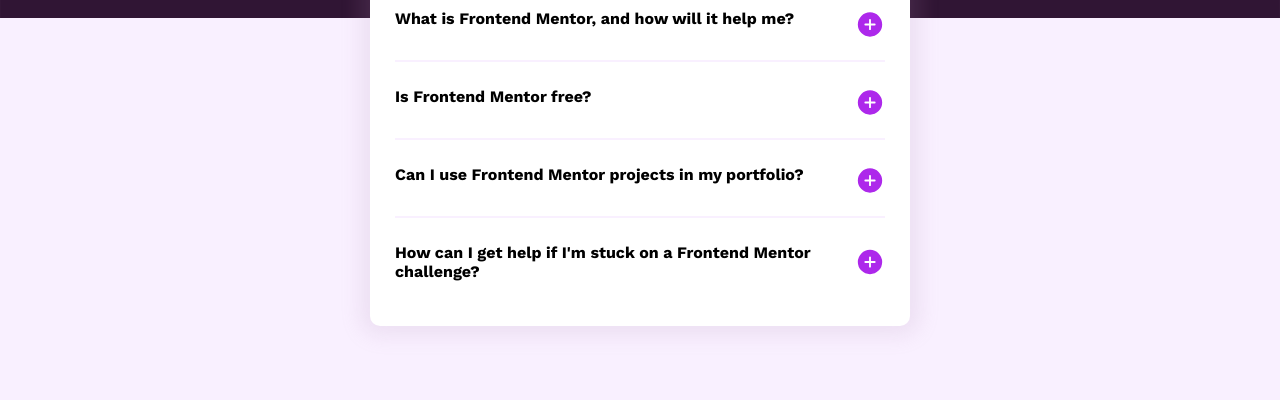
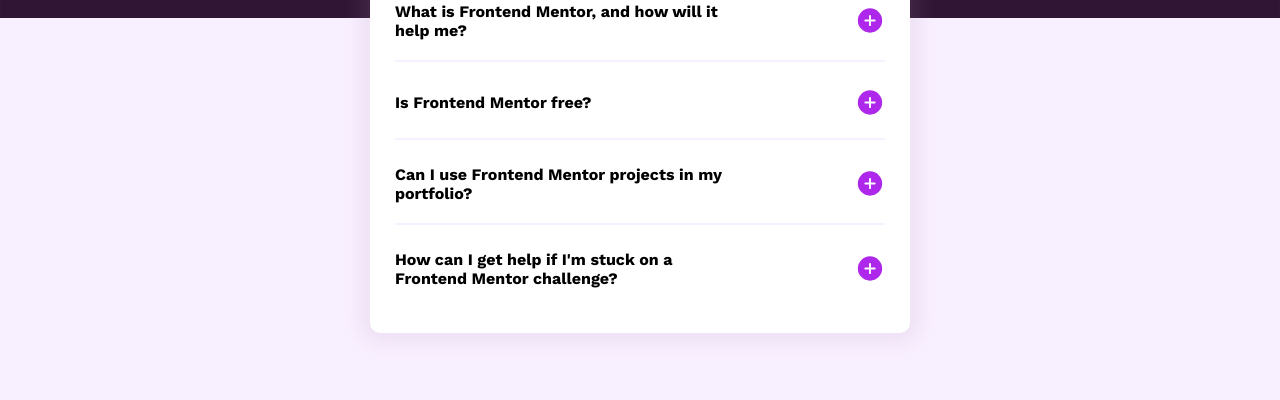
Before and after one commit to JhonFXA/FrontendMentor-FAQ-accordion-solution, a plain HTML site: page index.html in a window 1280 px wide. Shown: the part 266-666 px from the top of the page. Drawn offline with Linux system fonts and the light colour scheme.

Commit message:
fixing accessibility again

```diff
--- a/css/desktop-version.css
+++ b/css/desktop-version.css
@@ -13,7 +13,6 @@
     }
 
     .question h2 {
-        width: 100%;
         font-size: 16px;
     }
 
--- a/css/style.css
+++ b/css/style.css
@@ -3,6 +3,7 @@
 * {
     margin: 0;
     padding: 0;
+    border: 0;
     box-sizing: border-box;
     list-style: none;
 }
@@ -71,12 +72,13 @@
 .question {
     display: flex;
     justify-content: space-between;
+    align-items: center;
     margin-bottom: 20px;
 }
 
 .question h2 {
     font-size: 18px;
-    width: 75%;
+    width: 70%;
 }
 
 .answer {
@@ -86,7 +88,12 @@
     line-height: 25px;
 }
 
-.expand {
+.expand-button {
+    display: flex;
+    justify-content: center;
+    align-items: center;
+    background: none;
+    border-radius: 100%;
     cursor: pointer;
 }
 
@@ -97,5 +104,5 @@
 }
 
 .attribution a {
-    color: hsl(228, 45%, 44%);
+    color: hsl(306, 45%, 44%);
 }
--- a/index.html
+++ b/index.html
@@ -22,7 +22,7 @@
 
   <main>
     <div class="page-title">
-      <img src="assets/images/icon-star.svg" alt="icon-star" aria-hidden="true">
+      <img src="assets/images/icon-star.svg" alt="" aria-hidden="true">
       <h1>FAQs</h1>
     </div>
 
@@ -31,7 +31,9 @@
       <li class="faq-question">
         <div class="question">
           <h2>What is Frontend Mentor, and how will it help me?</h2>
-          <img src="assets/images/icon-plus.svg" class="expand" alt="expand answer" role="button">
+          <button class="expand-button" aria-expanded="false" aria-label="Reveal answer">
+            <img src="assets/images/icon-plus.svg" alt="Plus icon">
+          </button>
         </div>
         <p class="answer">
           Frontend Mentor offers realistic coding challenges to help developers improve their
@@ -43,7 +45,9 @@
       <li class="faq-question">
         <div class="question">
           <h2>Is Frontend Mentor free?</h2>
-          <img src="assets/images/icon-plus.svg" class="expand" alt="expand answer" role="button">
+          <button class="expand-button" aria-expanded="false" aria-label="Reveal answer">
+            <img src="assets/images/icon-plus.svg"  alt="Plus icon">
+          </button>
         </div>
         <p class="answer">
           Yes, Frontend Mentor offers both free and premium coding challenges, with the free
@@ -55,7 +59,9 @@
       <li class="faq-question">
         <div class="question">
           <h2>Can I use Frontend Mentor projects in my portfolio?</h2>
-          <img src="assets/images/icon-plus.svg" class="expand" alt="expand answer" role="button">
+          <button class="expand-button" aria-expanded="false" aria-label="Reveal answer">
+            <img src="assets/images/icon-plus.svg"  alt="Plus icon">
+          </button>
         </div>
         <p class="answer">
           Yes, you can use projects completed on Frontend Mentor in your portfolio. It's an excellent
@@ -67,7 +73,9 @@
       <li class="faq-question">
         <div class="question">
           <h2>How can I get help if I'm stuck on a Frontend Mentor challenge?</h2>
-          <img src="assets/images/icon-plus.svg" class="expand" alt="expand answer" role="button">
+          <button class="expand-button" aria-expanded="false" aria-label="Reveal answer">
+            <img src="assets/images/icon-plus.svg"  alt="Plus icon">
+          </button>
         </div>
         <p class="answer">
           The best place to get help is inside Frontend Mentor's Discord community. There's a help
--- a/script.js
+++ b/script.js
@@ -1,13 +1,25 @@
-const expandButtons = document.querySelectorAll(".expand")
+const expandButtons = document.querySelectorAll(".expand-button")
 const answers = document.querySelectorAll(".answer")
+
 expandButtons.forEach((button, index) => {
-    button.draggable = false
+
+    answers[index].setAttribute('id', 'answer' + (index + 1))
+
+    button.setAttribute('aria-controls', 'answer' + (index + 1))
+
     button.addEventListener('click', ()=>{
-        if(button.src.includes('icon-minus.svg')){
-            button.src = 'assets/images/icon-plus.svg'
+        console.log(button.ariaExpanded)
+        if(answers[index].style.display === 'flex'){
+            button.setAttribute('aria-expanded', 'false')
+            button.setAttribute('aria-label', 'Reveal answer')
+            button.querySelector('img').src = 'assets/images/icon-plus.svg'
+            button.querySelector('img').setAttribute('alt', 'Plus icon')
             answers[index].style.display = 'none'
         } else {
-            button.src = 'assets/images/icon-minus.svg'
+            button.setAttribute('aria-expanded', 'true')
+            button.setAttribute('aria-label', 'Hide answer')
+            button.querySelector('img').src = 'assets/images/icon-minus.svg'
+            button.querySelector('img').setAttribute('alt', 'Minus icon')
             answers[index].style.display = 'flex'
         }
     })
```
